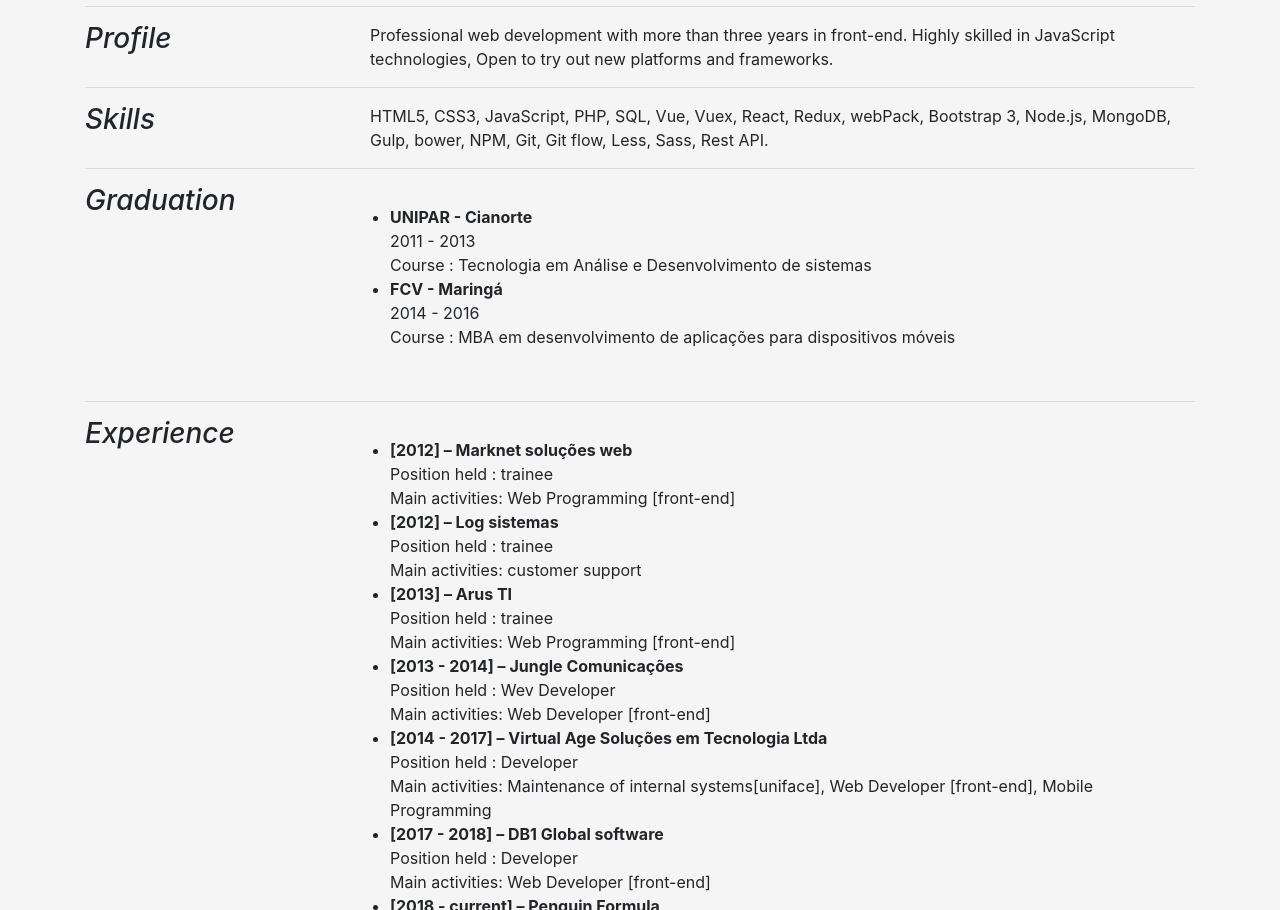
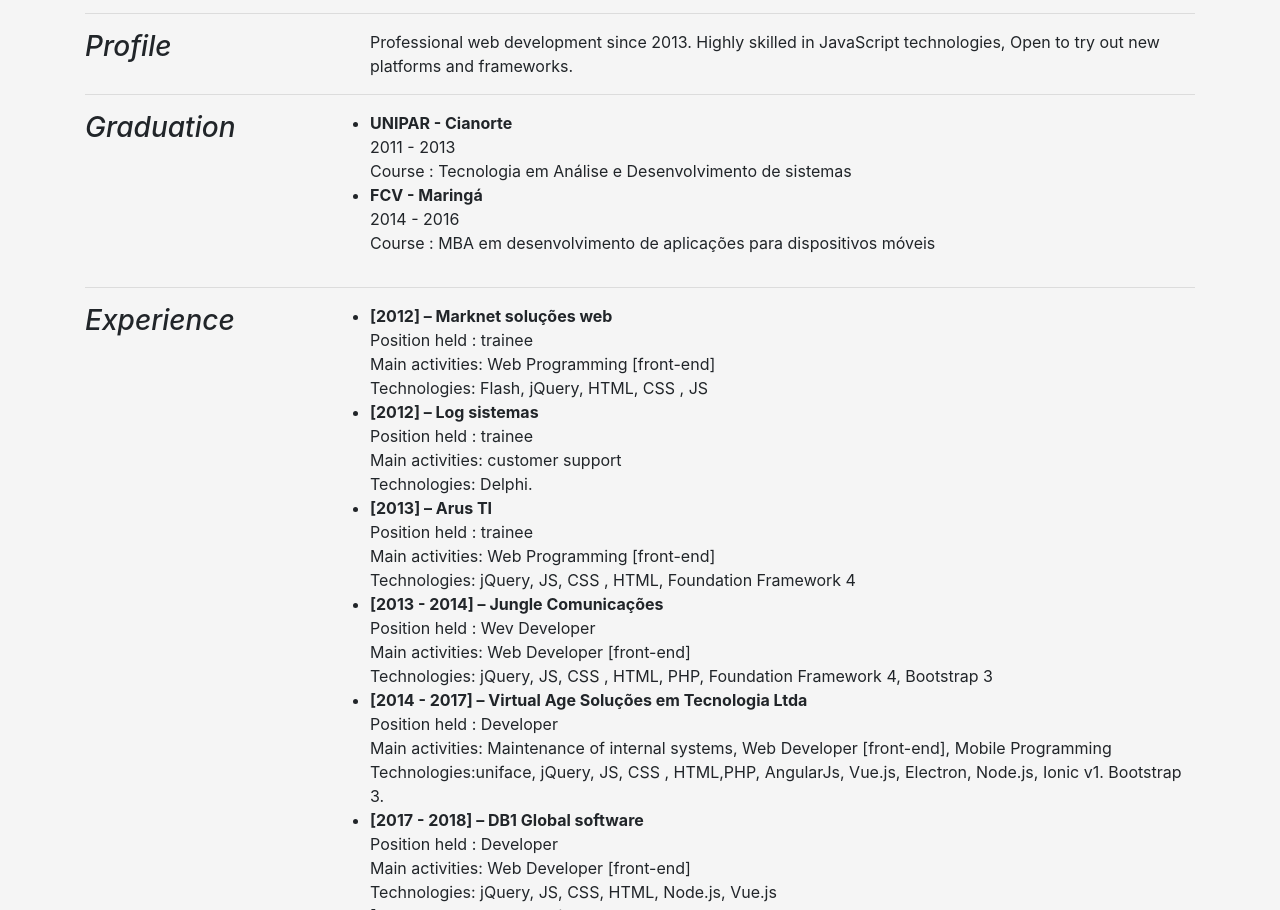
Before and after one commit to CristopherYusuke/cristopheryusuke.github.io, a website: page index.html in a window 1280 px wide. Shown: the part 121-1031 px from the top of the page. Drawn offline with nearby package versions, Linux system fonts and the light colour scheme.

Commit message:
some changes on experience

```diff
--- a/css/style.css
+++ b/css/style.css
@@ -19,8 +19,10 @@
 }
 
 ul {
-	padding:20px;
+	padding: 0;
+
 }
+
 .contact {
 	text-align: center;
 }
--- a/index.html
+++ b/index.html
@@ -1,46 +1,43 @@
 <html>
+
 <head>
 	<title>Cristopher Yusuke</title>
 	<meta name="viewport" content="width=device-width, user-scalable=no">
-		<link rel="stylesheet" href="https://maxcdn.bootstrapcdn.com/bootstrap/4.0.0-beta/css/bootstrap.min.css" integrity="sha384-/Y6pD6FV/Vv2HJnA6t+vslU6fwYXjCFtcEpHbNJ0lyAFsXTsjBbfaDjzALeQsN6M" crossorigin="anonymous">
+
+	<link href="https://stackpath.bootstrapcdn.com/bootstrap/4.3.1/css/bootstrap.min.css" rel="stylesheet"
+		integrity="sha384-ggOyR0iXCbMQv3Xipma34MD+dH/1fQ784/j6cY/iJTQUOhcWr7x9JvoRxT2MZw1T" crossorigin="anonymous">
 	<link rel="stylesheet" href="css/style.css">
 </head>
+
 <body>
 	<div class="line"></div>
 	<div class="container">
-			<div class="row top justify-content-md-center" >
+		<div class="row top justify-content-md-center">
 			<div class="col-sm">
 				<h1>Cristopher Y. U. Martins</h1>
 				<h4 class="italic">Front-end Developer</h4>
 			</div>
 			<div class="col-md">
 				<div class="contact">
-						<a class="btn btn-light" href="mailto:cristopher.yusuke@gmail.com" target="_blank" >E-mail </a>
-						<a class="btn btn-light" href="https://www.linkedin.com/in/cristopheryusuke/" target="_blank" >LinkedIn</a>
+					<a class="btn btn-light" href="mailto:cristopher.yusuke@gmail.com" target="_blank">E-mail </a>
+					<a class="btn btn-light" href="https://www.linkedin.com/in/cristopheryusuke/" target="_blank">LinkedIn</a>
 					<a class="btn btn-light" href="https://github.com/cristopheryusuke" target="_blank">GitHub</a>
-						<a class="btn btn-light" href="https://cristopheryusuke.github.io/cryptocurrency/#/" target="_blank">Vue Project</a>
+					<a class="btn btn-light" href="https://cristopheryusuke.github.io/cryptocurrency/#/" target="_blank"> Vue
+						Project </a>
 				</div>
 			</div>
 		</div>
-			<hr/>
+		<hr />
 		<div class="row">
 			<div class="col-sm">
 				<h3 class="italic">Profile</h3>
 			</div>
 			<div class="col-9">
-					Professional web development with more than three years in front-end. Highly skilled in JavaScript technologies, Open to try out new platforms and frameworks.
+				Professional web development since 2013. Highly skilled in JavaScript technologies, Open to try out new
+				platforms and frameworks.
 			</div>
 		</div>
-			<hr/>
-			<div class="row">
-				<div class="col-sm">
-					<h3 class="italic">Skills</h3>
-				</div>
-				<div class="col-9">
-					HTML5, CSS3, JavaScript, PHP, SQL, Vue, Vuex, React, Redux, webPack, Bootstrap 3, Node.js, MongoDB, Gulp, bower, NPM, Git, Git flow, Less, Sass, Rest API.
-				</div>
-			</div>
-			<hr/>
+		<hr />
 		<div class="row">
 			<div class="col">
 				<h3 class="italic">Graduation</h3>
@@ -51,6 +48,7 @@
 						<b>UNIPAR - Cianorte </b>
 						<p>2011 - 2013</p>
 						<p>Course : Tecnologia em Análise e Desenvolvimento de sistemas</p>
+
 					</li>
 					<li>
 						<b>FCV - Maringá </b>
@@ -60,7 +58,7 @@
 				</ul>
 			</div>
 		</div>
-			<hr/>
+		<hr />
 		<div class="row">
 			<div class="col">
 				<h3 class="italic">Experience</h3>
@@ -71,36 +69,48 @@
 						<b>[2012] – Marknet soluções web </b>
 						<p>Position held : trainee</p>
 						<p>Main activities: Web Programming [front-end]</p>
+						<p>Technologies: Flash, jQuery, HTML, CSS , JS </p>
 					</li>
 					<li>
 						<b>[2012] – Log sistemas </b>
 						<p>Position held : trainee</p>
 						<p>Main activities: customer support </p>
+						<p>Technologies: Delphi. </p>
 					</li>
 					<li>
 						<b>[2013] – Arus TI </b>
 						<p>Position held : trainee</p>
 						<p>Main activities: Web Programming [front-end]</p>
+						<p>Technologies: jQuery, JS, CSS , HTML, Foundation Framework 4 </p>
 					</li>
 					<li>
-							<b>[2013 - 2014] – Jungle Comunicações	</b>
+						<b>[2013 - 2014] – Jungle Comunicações </b>
 						<p>Position held : Wev Developer</p>
 						<p>Main activities: Web Developer [front-end]</p>
+						<p>Technologies: jQuery, JS, CSS , HTML, PHP, Foundation Framework 4, Bootstrap 3 </p>
 					</li>
 					<li>
-							<b>[2014 - 2017] –  Virtual Age Soluções em Tecnologia Ltda </b>
+						<b>[2014 - 2017] – Virtual Age Soluções em Tecnologia Ltda </b>
 						<p>Position held : Developer</p>
-							<p>Main activities: Maintenance of internal systems[uniface], Web Developer [front-end], Mobile Programming  </p>
+						<p>Main activities: Maintenance of internal systems, Web Developer [front-end], Mobile Programming
+						</p>
+						<p>Technologies:uniface, jQuery, JS, CSS , HTML,PHP, AngularJs, Vue.js, Electron, Node.js, Ionic v1.
+							Bootstrap 3.
+						</p>
 					</li>
 					<li>
-							<b>[2017 - 2018] –  DB1 Global software </b>
+						<b>[2017 - 2018] – DB1 Global software </b>
 						<p>Position held : Developer</p>
 						<p>Main activities: Web Developer [front-end] </p>
+						<p>Technologies: jQuery, JS, CSS, HTML, Node.js, Vue.js </p>
 					</li>
 					<li>
-							<b>[2018 - current] –  Penguin Formula </b>
+						<b>[2018 - current] – Penguin Formula </b>
 						<p>Position held : Developer</p>
-							<p>Main activities: Web Developer [front-end]  </p>
+						<p>Main activities: Web Developer [front-end] </p>
+						<p>Technologies: jQuery, JS, TS, CSS, HTML, Angular 8, React, Redux , Material UI, Angular Material ,
+							Nebular
+						</p>
 					</li>
 				</ul>
 			</div>
@@ -108,9 +118,16 @@
 
 
 	</div>
-		<script src="https://code.jquery.com/jquery-3.2.1.slim.min.js" integrity="sha384-KJ3o2DKtIkvYIK3UENzmM7KCkRr/rE9/Qpg6aAZGJwFDMVNA/GpGFF93hXpG5KkN" crossorigin="anonymous"></script>
-		<script src="https://cdnjs.cloudflare.com/ajax/libs/popper.js/1.11.0/umd/popper.min.js" integrity="sha384-b/U6ypiBEHpOf/4+1nzFpr53nxSS+GLCkfwBdFNTxtclqqenISfwAzpKaMNFNmj4" crossorigin="anonymous"></script>
-		<script src="https://maxcdn.bootstrapcdn.com/bootstrap/4.0.0-beta/js/bootstrap.min.js" integrity="sha384-h0AbiXch4ZDo7tp9hKZ4TsHbi047NrKGLO3SEJAg45jXxnGIfYzk4Si90RDIqNm1" crossorigin="anonymous"></script>
-		<script src="js/app.js" ></script>
+	<script src="https://code.jquery.com/jquery-3.2.1.slim.min.js"
+		integrity="sha384-KJ3o2DKtIkvYIK3UENzmM7KCkRr/rE9/Qpg6aAZGJwFDMVNA/GpGFF93hXpG5KkN"
+		crossorigin="anonymous"></script>
+	<script src="https://cdnjs.cloudflare.com/ajax/libs/popper.js/1.11.0/umd/popper.min.js"
+		integrity="sha384-b/U6ypiBEHpOf/4+1nzFpr53nxSS+GLCkfwBdFNTxtclqqenISfwAzpKaMNFNmj4"
+		crossorigin="anonymous"></script>
+	<script src="https://maxcdn.bootstrapcdn.com/bootstrap/4.0.0-beta/js/bootstrap.min.js"
+		integrity="sha384-h0AbiXch4ZDo7tp9hKZ4TsHbi047NrKGLO3SEJAg45jXxnGIfYzk4Si90RDIqNm1"
+		crossorigin="anonymous"></script>
+	<script src="js/app.js"></script>
 </body>
+
 </html>
```
Lines whose indentation alone changed are shown as unchanged.
